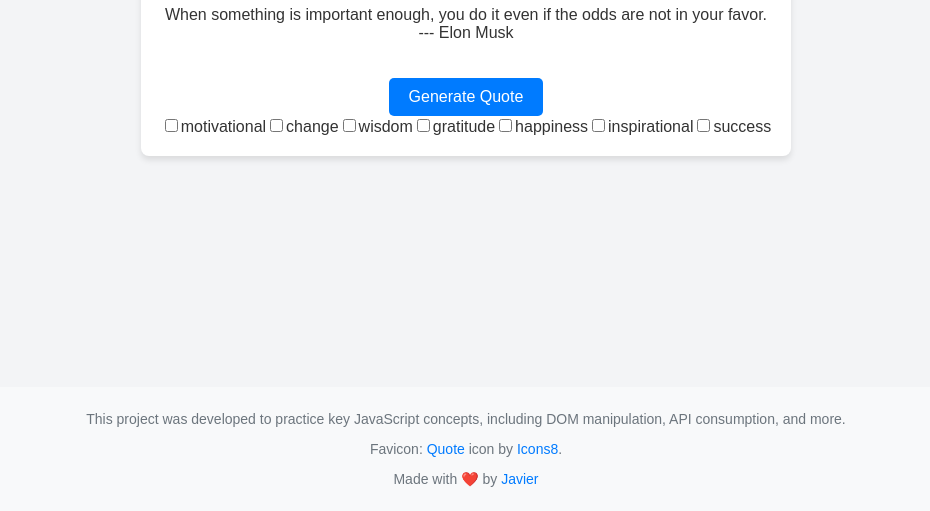
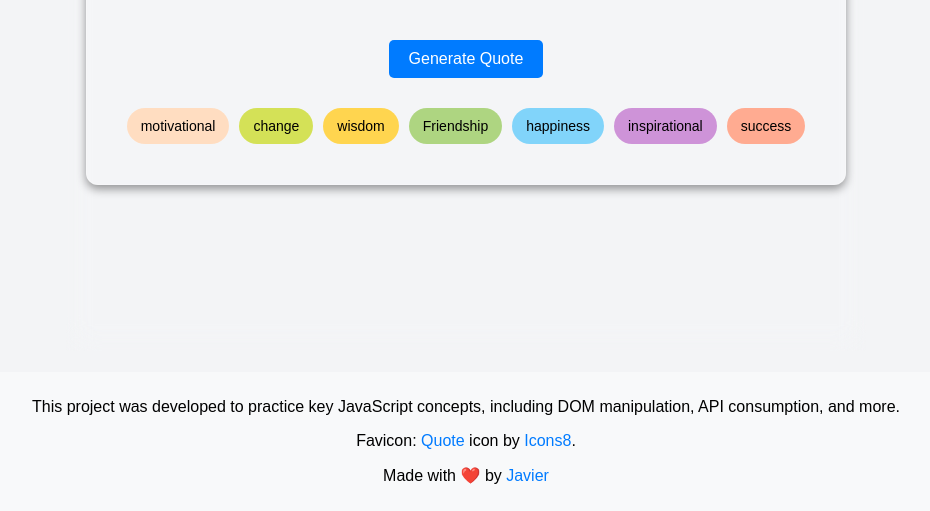
Before and after one commit to JavierMurua/motivational-quotes-js-concepts, a plain HTML site: page index.html in a window 1280 px wide. Shown: the part 289-800 px from the top of the page, without its empty margins (174-1104 px from the left). Drawn offline with Linux system fonts and the light colour scheme.

Commit message:
Improve the appearance of the 'container' and all its content.

```diff
--- a/js/tags.js
+++ b/js/tags.js
@@ -1,7 +1,7 @@
 // =====================================================
 // Array Methods: Using an array to store available tags.
 // =====================================================
-const availableTags = ['motivational', 'change', 'wisdom', 'gratitude', 'happiness', 'inspirational', 'success'];
+const availableTags = ['motivational', 'change', 'wisdom', 'Friendship', 'happiness', 'inspirational', 'success'];
 
 // =====================================================
 // JavaScript Objects: Defining an object with properties representing tag colors.
@@ -10,7 +10,7 @@ export const tagColors = {
     motivational: '#FFDDC1',
     change: '#D4E157',
     wisdom: '#FFD54F',
-    gratitude: '#AED581',
+    Friendship: '#AED581',
     happiness: '#81D4FA',
     inspirational: '#CE93D8',
     success: '#FFAB91'
@@ -24,16 +24,32 @@ export function renderTagCheckboxes(container) {
     availableTags.forEach(tag => {
         const label = document.createElement('label');
         label.className = 'tag-label';
+        label.style.backgroundColor = tagColors[tag] || '#ddd'; // Color por defecto si no está en tagColors
 
         const checkbox = document.createElement('input');
         checkbox.type = 'checkbox';
         checkbox.value = tag;
 
+        // Evento para cambiar el color cuando está activo
+        checkbox.addEventListener('change', () => {
+            if (checkbox.checked) {
+                label.style.backgroundColor = '#f3f4f6';
+                label.style.color = '#333'; // Color de texto oscuro para mejor visibilidad
+            } else {
+                label.style.backgroundColor = tagColors[tag] || '#ddd';
+                label.style.color = '#000'; // Restaurar color original del texto
+            }
+        });
+
+        const span = document.createElement('span');
+        span.textContent = tag;
+
         label.appendChild(checkbox);
-        label.appendChild(document.createTextNode(tag));
+        label.appendChild(span);
         container.appendChild(label);
     });
 }
+
 
 
     // =====================================================
--- a/styles/styles.css
+++ b/styles/styles.css
@@ -21,24 +21,8 @@ body {
     flex-direction: column;
 }
 
-.container{
-    min-height: 80vh;
-    display: flex;
-    justify-content: center;
-    align-items: center;
-    padding: 0 10px;
-}
-
-#app {
-    text-align: center;
-    background: white;
-    padding: 20px;
-    border-radius: 8px;
-    box-shadow: 0 4px 6px rgba(0, 0, 0, 0.1);
-}
-
 button {
-    margin-top: 20px;
+    margin: 20px 0;
     padding: 10px 20px;
     font-size: 16px;
     color: white;
@@ -51,6 +35,73 @@ button {
 
 button:hover {
     background-color: #0056b3;
+}
+
+.container {
+    min-height: 80vh;
+    display: flex;
+    justify-content: center;
+    align-items: center;
+    padding: 0 20px;
+    backdrop-filter: blur(15px);
+}
+
+#app {
+    text-align: center;
+    background: rgba(255, 255, 255, 0.15);
+    padding: 30px;
+    border-radius: 12px;
+    box-shadow: 0 4px 10px rgba(0, 0, 0, 0.4);
+    backdrop-filter: blur(20px);
+    border: 1px solid rgba(255, 255, 255, 0.2);
+}
+
+h1, h2 {
+    font-size: 24px;
+    color: #000;
+}
+
+p {
+    font-size: 16px;
+    color: #000;
+}
+
+
+
+#tags-container {
+    display: flex;
+    flex-wrap: wrap;
+    gap: 10px;
+    justify-content: center;
+    padding: 10px;
+}
+
+.tag-label {
+    padding: 8px 12px;
+    border-radius: 20px;
+    cursor: pointer;
+    font-size: 14px;
+    transition: all 0.3s ease-in-out;
+    display: flex;
+    align-items: center;
+    gap: 6px;
+    color: #000;
+    border: 2px solid transparent;
+}
+
+.tag-label input {
+    display: none;
+}
+
+.tag-label:hover {
+    filter: brightness(90%);
+}
+
+
+.tag-label input:checked + span {
+    background-color: #f3f4f6 !important;
+    color: #333 !important;
+    border-color: #ccc;
 }
 
 .spinner {
```
